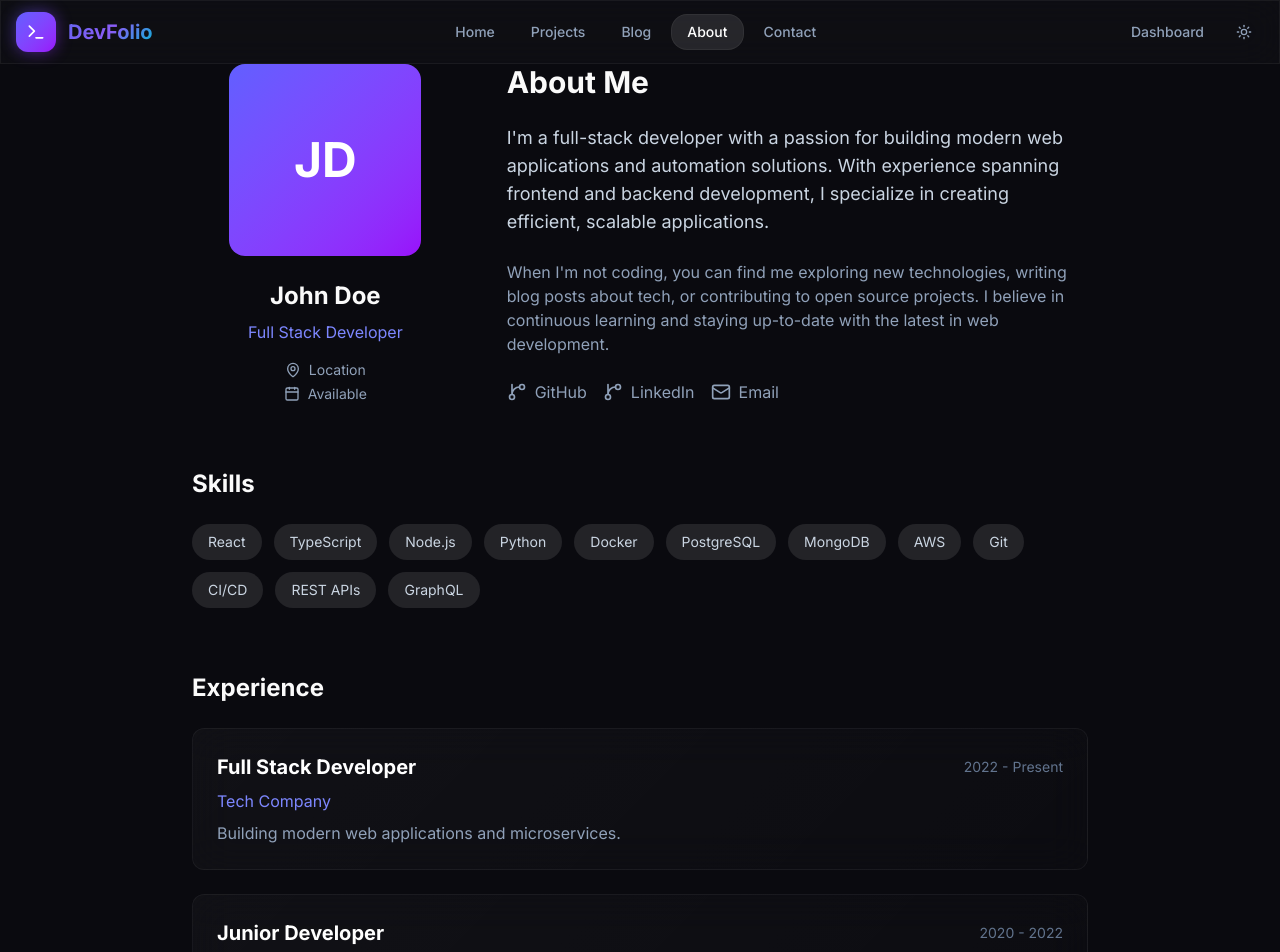
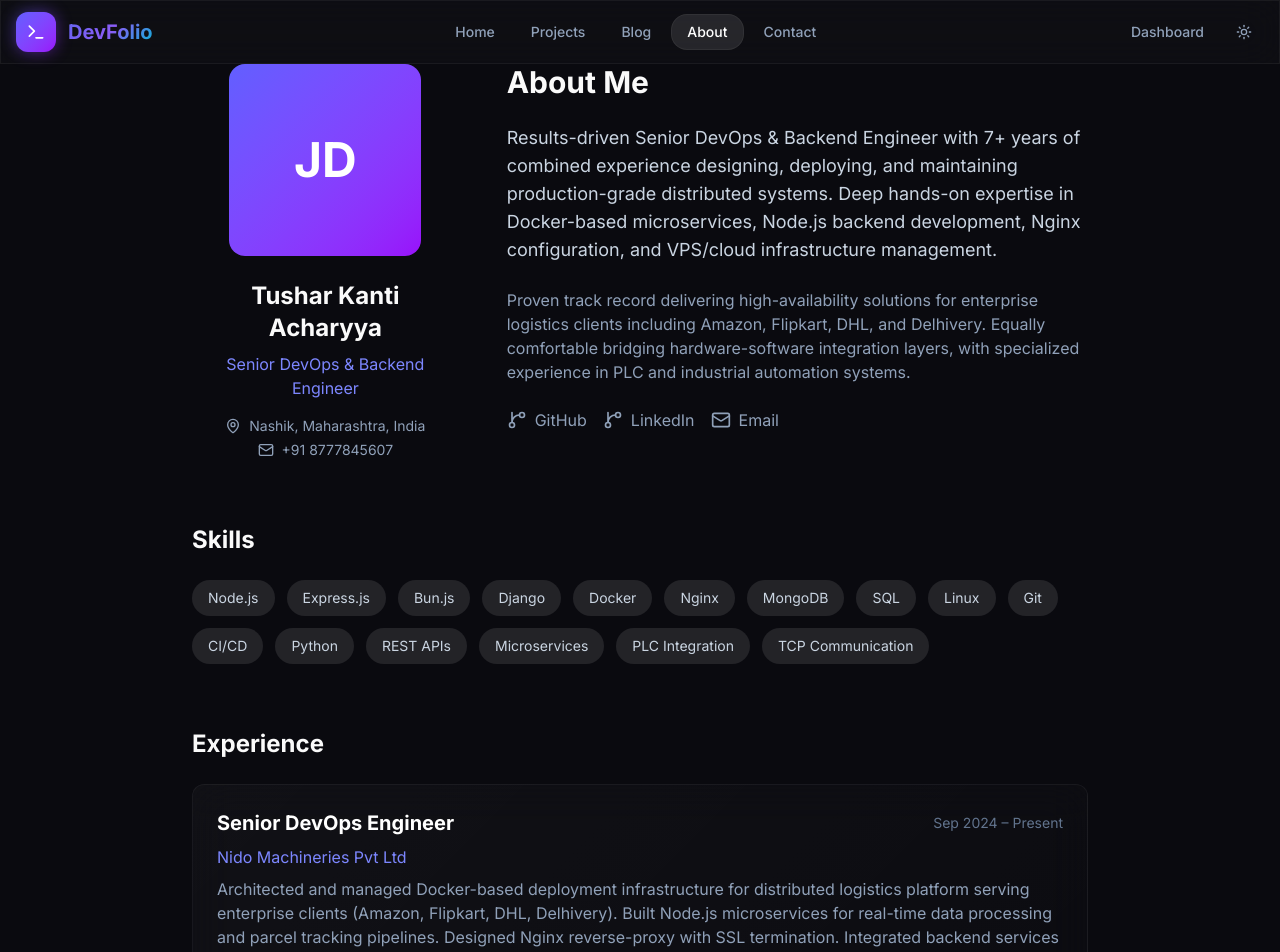
Before and after one commit to Tushar-CodeSpace/project_x-frontend, a React (Vite) app: page /about in a window 1280 px wide. Shown: the top 952 px of the page. Built offline with nearby package versions, Linux system fonts and the light colour scheme.

Commit message:
feat: update with real profile - Tushar Kanti Acharyya

```diff
--- a/src/pages/AboutPage.tsx
+++ b/src/pages/AboutPage.tsx
@@ -1,23 +1,29 @@
 import { motion } from 'framer-motion';
-import { GitBranch, Mail, MapPin, Calendar } from 'lucide-react';
+import { GitBranch, Mail, MapPin } from 'lucide-react';
 
 const skills = [
-  'React', 'TypeScript', 'Node.js', 'Python', 'Docker', 'PostgreSQL',
-  'MongoDB', 'AWS', 'Git', 'CI/CD', 'REST APIs', 'GraphQL'
+  'Node.js', 'Express.js', 'Bun.js', 'Django', 'Docker', 'Nginx',
+  'MongoDB', 'SQL', 'Linux', 'Git', 'CI/CD', 'Python', 'REST APIs', 'Microservices', 'PLC Integration', 'TCP Communication'
 ];
 
 const experience = [
   {
-    role: 'Full Stack Developer',
-    company: 'Tech Company',
-    period: '2022 - Present',
-    description: 'Building modern web applications and microservices.'
+    role: 'Senior DevOps Engineer',
+    company: 'Nido Machineries Pvt Ltd',
+    period: 'Sep 2024 – Present',
+    description: 'Architected and managed Docker-based deployment infrastructure for distributed logistics platform serving enterprise clients (Amazon, Flipkart, DHL, Delhivery). Built Node.js microservices for real-time data processing and parcel tracking pipelines. Designed Nginx reverse-proxy with SSL termination. Integrated backend services with PLC hardware via TCP for industrial DWS systems.'
   },
   {
-    role: 'Junior Developer',
-    company: 'Startup Inc',
-    period: '2020 - 2022',
-    description: 'Frontend development and API integrations.'
+    role: 'Automation Maintenance Executive',
+    company: 'Instakart Services Pvt Ltd (Flipkart)',
+    period: 'Sep 2021 – Aug 2024',
+    description: 'Maintained high-availability warehouse automation systems achieving 98%+ operational uptime. Developed Python and JavaScript diagnostic scripts for automated health monitoring. Cross-layer hardware-software troubleshooting on conveyor, barcode, and scanning systems.'
+  },
+  {
+    role: 'Operations Executive – Full-Stack Developer',
+    company: 'Rudra Tech Innovations',
+    period: 'Aug 2017 – Jun 2019',
+    description: 'Developed and deployed full-stack web applications using Node.js, Django, and React.js. Managed end-to-end production deployments on DigitalOcean VPS with domain configuration and SSL.'
   },
 ];
 
@@ -36,13 +42,13 @@ export function AboutPage() {
               <span className="text-5xl font-bold text-white">JD</span>
             </div>
             <div className="text-center">
-              <h1 className="text-2xl font-bold mb-2">John Doe</h1>
-              <p className="text-indigo-400 mb-4">Full Stack Developer</p>
+              <h1 className="text-2xl font-bold mb-2">Tushar Kanti Acharyya</h1>
+              <p className="text-indigo-400 mb-4">Senior DevOps & Backend Engineer</p>
               <div className="flex items-center justify-center gap-2 text-slate-400 text-sm mb-1">
-                <MapPin className="h-4 w-4" /> Location
+                <MapPin className="h-4 w-4" /> Nashik, Maharashtra, India
               </div>
               <div className="flex items-center justify-center gap-2 text-slate-400 text-sm">
-                <Calendar className="h-4 w-4" /> Available
+                <Mail className="h-4 w-4" /> +91 8777845607
               </div>
             </div>
           </div>
@@ -50,23 +56,23 @@ export function AboutPage() {
           <div className="md:col-span-2">
             <h2 className="text-3xl font-bold mb-6 font-[var(--font-display)]">About Me</h2>
             <p className="text-slate-300 text-lg mb-6">
-              I'm a full-stack developer with a passion for building modern web applications and automation solutions.
-              With experience spanning frontend and backend development, I specialize in creating efficient,
-              scalable applications.
+              Results-driven Senior DevOps & Backend Engineer with 7+ years of combined experience designing,
+              deploying, and maintaining production-grade distributed systems. Deep hands-on expertise in
+              Docker-based microservices, Node.js backend development, Nginx configuration, and VPS/cloud infrastructure management.
             </p>
             <p className="text-slate-400 mb-6">
-              When I'm not coding, you can find me exploring new technologies, writing blog posts about tech,
-              or contributing to open source projects. I believe in continuous learning and staying up-to-date
-              with the latest in web development.
+              Proven track record delivering high-availability solutions for enterprise logistics clients including
+              Amazon, Flipkart, DHL, and Delhivery. Equally comfortable bridging hardware-software integration layers,
+              with specialized experience in PLC and industrial automation systems.
             </p>
             <div className="flex gap-4">
               <a href="https://github.com" target="_blank" rel="noopener noreferrer" className="flex items-center gap-2 text-slate-400 hover:text-white transition-colors">
                 <GitBranch className="h-5 w-5" /> GitHub
               </a>
-              <a href="https://linkedin.com" target="_blank" rel="noopener noreferrer" className="flex items-center gap-2 text-slate-400 hover:text-white transition-colors">
+              <a href="https://linkedin.com/in/acharyyatk" target="_blank" rel="noopener noreferrer" className="flex items-center gap-2 text-slate-400 hover:text-white transition-colors">
                 <GitBranch className="h-5 w-5" /> LinkedIn
               </a>
-              <a href="mailto:hello@example.com" className="flex items-center gap-2 text-slate-400 hover:text-white transition-colors">
+              <a href="mailto:tushar.whitecollar@gmail.com" className="flex items-center gap-2 text-slate-400 hover:text-white transition-colors">
                 <Mail className="h-5 w-5" /> Email
               </a>
             </div>
--- a/src/pages/ContactPage.tsx
+++ b/src/pages/ContactPage.tsx
@@ -90,17 +90,17 @@ export function ContactPage() {
           <Card className="p-4 text-center">
             <Mail className="h-8 w-8 mx-auto mb-2 text-blue-600" />
             <p className="font-medium">Email</p>
-            <p className="text-sm text-slate-500">hello@techblog.dev</p>
+            <p className="text-sm text-slate-500">tushar.whitecollar@gmail.com</p>
           </Card>
           <Card className="p-4 text-center">
             <MessageSquare className="h-8 w-8 mx-auto mb-2 text-blue-600" />
-            <p className="font-medium">Social</p>
-            <p className="text-sm text-slate-500">@techblog</p>
+            <p className="font-medium">LinkedIn</p>
+            <p className="text-sm text-slate-500">acharyyatk</p>
           </Card>
           <Card className="p-4 text-center">
             <Mail className="h-8 w-8 mx-auto mb-2 text-blue-600" />
             <p className="font-medium">Location</p>
-            <p className="text-sm text-slate-500">Remote / Worldwide</p>
+            <p className="text-sm text-slate-500">Nashik, Maharashtra</p>
           </Card>
         </div>
       </motion.div>
--- a/src/pages/Home.tsx
+++ b/src/pages/Home.tsx
@@ -46,13 +46,13 @@ return (
             </motion.div>
 
             <h1 className="text-5xl md:text-7xl lg:text-8xl font-bold mb-8 font-[var(--font-display)]">
-              <span className="block text-white">Full Stack</span>
-              <span className="block gradient-text">Developer</span>
+              <span className="block text-white">DevOps &</span>
+              <span className="block gradient-text">Backend Engineer</span>
             </h1>
 
             <p className="text-lg md:text-xl text-slate-400 mb-10 max-w-2xl mx-auto leading-relaxed">
-              Building modern web applications and automation solutions.
-              Specializing in <span className="text-indigo-400">React</span>, <span className="text-indigo-400">Node.js</span>, and <span className="text-indigo-400">cloud infrastructure</span>.
+              Building production-grade distributed systems with Docker, Node.js, and cloud infrastructure.
+              Delivering high-availability solutions for enterprise logistics clients.
             </p>
 
             <motion.div
--- a/src/pages/Projects.tsx
+++ b/src/pages/Projects.tsx
@@ -16,57 +16,52 @@ const projectCategories: { value: ProjectCategory | 'all'; label: string }[] = [
 const mockProjects: Project[] = [
   {
     id: '1',
-    title: 'Portfolio Website',
-    slug: 'portfolio-website',
-    description: 'A modern personal portfolio built with React and Tailwind CSS showcasing projects and blog posts.',
-    content: '# Portfolio Website\n\nA sleek personal portfolio...',
-    thumbnail: 'https://images.unsplash.com/photo-1460925895917-afdab827c52f?w=800',
-    techStack: ['React', 'TypeScript', 'Tailwind CSS', 'Vite'],
-    category: 'web-app',
-    liveUrl: 'https://example.com',
-    githubUrl: 'https://github.com/example/portfolio',
+    title: 'DWS Backend Microservices',
+    slug: 'dws-backend',
+    description: 'High-throughput microservices backend using Bun.js for parcel dimensioning system integrated with PLC hardware via TCP communication.',
+    content: '# Profiling DWS Backend\n\nHigh-throughput backend...',
+    thumbnail: 'https://images.unsplash.com/photo-1558494949-ef010cbdcc31?w=800',
+    techStack: ['Bun.js', 'Node.js', 'TCP Socket', 'PLC Integration'],
+    category: 'automation',
     featured: true,
-    createdAt: '2024-01-15T10:00:00Z',
+    createdAt: '2024-09-01T10:00:00Z',
   },
   {
     id: '2',
-    title: 'Automation Script',
-    slug: 'automation-script',
-    description: 'Automated deployment script for CI/CD pipelines with Docker and GitHub Actions.',
-    content: '# Automation Script\n\nStreamline your deployments...',
-    thumbnail: 'https://images.unsplash.com/photo-1555949963-aa79dcee981c?w=800',
-    techStack: ['Python', 'Docker', 'GitHub Actions'],
+    title: 'Docker Deployment System',
+    slug: 'docker-deployment',
+    description: 'Standardized Docker deployment system for Node.js + PHP + MongoDB stacks across multiple client sites.',
+    content: '# Docker Deployment System\n\nReusable deployment templates...',
+    thumbnail: 'https://images.unsplash.com/photo-1605745341112-85968b19335b?w=800',
+    techStack: ['Docker', 'Docker Compose', 'Nginx', 'MongoDB'],
     category: 'automation',
-    githubUrl: 'https://github.com/example/deploy-script',
     featured: true,
-    createdAt: '2024-02-01T10:00:00Z',
+    createdAt: '2024-06-01T10:00:00Z',
   },
   {
     id: '3',
-    title: 'CLI Tool',
-    slug: 'cli-tool',
-    description: 'Command-line utility for managing environment configurations across multiple projects.',
-    content: '# CLI Tool\n\nManage env files easily...',
-    thumbnail: 'https://images.unsplash.com/photo-1629654297299-c8506220ca97?w=800',
-    techStack: ['Node.js', 'TypeScript', 'Commander.js'],
-    category: 'tool',
-    githubUrl: 'https://github.com/example/env-cli',
+    title: 'Face Recognition Attendance',
+    slug: 'face-attendance',
+    description: 'Node.js backend with real-time webcam integration for automated attendance capture with admin dashboard.',
+    content: '# Face Recognition Attendance\n\nReal-time webcam capture...',
+    thumbnail: 'https://images.unsplash.com/photo-1550751827-4bd374c3f58b?w=800',
+    techStack: ['Node.js', 'Express.js', 'OpenCV', 'MongoDB'],
+    category: 'web-app',
+    githubUrl: 'https://github.com/example/face-attendance',
     featured: false,
-    createdAt: '2024-02-15T10:00:00Z',
+    createdAt: '2023-03-01T10:00:00Z',
   },
   {
     id: '4',
-    title: 'Open Source Library',
-    slug: 'open-source-library',
-    description: 'React component library with 50+ accessible UI components.',
-    content: '# UI Library\n\nAccessible components...',
-    thumbnail: 'https://images.unsplash.com/photo-1633356122544-f134324a6cee?w=800',
-    techStack: ['React', 'TypeScript', 'Radix UI', 'Storybook'],
-    category: 'open-source',
-    liveUrl: 'https://npmjs.com/package/ui-lib',
-    githubUrl: 'https://github.com/example/ui-lib',
+    title: 'Logistics Platform',
+    slug: 'logistics-platform',
+    description: 'Docker-based distributed logistics platform for enterprise clients (Amazon, Flipkart, DHL, Delhivery).',
+    content: '# Logistics Platform\n\nEnterprise logistics system...',
+    thumbnail: 'https://images.unsplash.com/photo-1460925895917-afdab827c52f?w=800',
+    techStack: ['Node.js', 'Docker', 'MongoDB', 'Nginx', 'Microservices'],
+    category: 'web-app',
     featured: true,
-    createdAt: '2024-03-01T10:00:00Z',
+    createdAt: '2024-09-01T10:00:00Z',
   },
 ];
 
```
